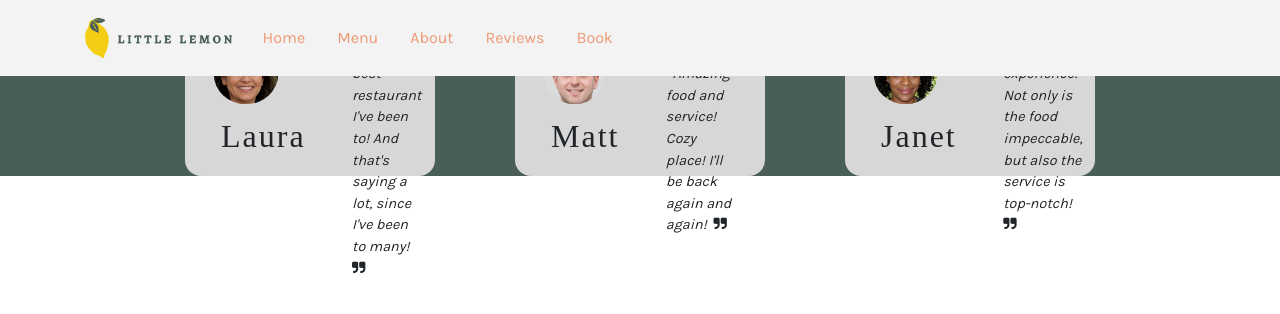
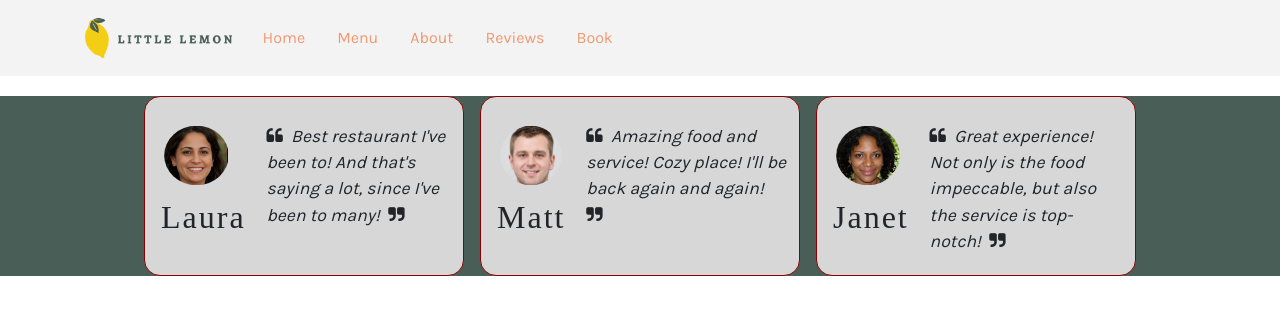
Before and after one commit to JBreitenbr/Frontend-Developer-Capstone, a React (Vite) app: page /Frontend-Developer-Capstone/reviews in a window 1280 px wide. Shown: the top 314 px of the page. Built offline with nearby package versions, Linux system fonts and the light colour scheme; a web font is replaced by a local one.

Commit message:
further layout improvements

```diff
--- a/src/components/About.jsx
+++ b/src/components/About.jsx
@@ -18,10 +18,7 @@ const About = () => {
           perspiciatis unde omnis iste natus error sit voluptatem accusantium
           doloremque laudantium, totam rem aperiam, eaque ipsa quae ab illo
           inventore veritatis et quasi architecto beatae vitae dicta sunt
-          explicabo. Nemo enim ipsam voluptatem quia voluptas sit aspernatur aut
-          odit aut fugit, sed quia consequuntur magni dolores eos qui ratione
-          voluptatem sequi nesciunt.
-        </p>
+          </p>
       </div>
       <div className="our-story-chefs">
         <img className="resto" src={resto1} alt="nouvelle cuisine" />
--- a/src/components/RevCard.jsx
+++ b/src/components/RevCard.jsx
@@ -3,7 +3,7 @@ const RevCard = ({ customer }) => {
   return (
     <div className="test-div"><div className="test-wrapper">
       <img src={customer.custImg} alt={customer.isCalled} className="test-pic" />
-      <h4 style={{fontSize:"2rem"}} className="cust-name">&nbsp;&nbsp;{customer.isCalled}</h4></div>
+      <h4 style={{fontSize:"2rem"}} className="cust-name">{customer.isCalled}</h4></div>
         <p className="test-para"><i className="fa fa-quote-left"></i>&nbsp;&nbsp;{customer.custRev}&nbsp;&nbsp;<i className="fa fa-quote-right"></i></p>
     </div>
   );
--- a/src/components/Reviews.jsx
+++ b/src/components/Reviews.jsx
@@ -2,7 +2,7 @@ import "../styles/Reviews.css";
 import RevCard from "./RevCard";
 import customerData from "../helpers/customers";
 const Reviews = () => {
-  return (<article>
+  return (<article style={{marginTop:"6rem",marginBottom:"2rem"}}>
     <div className="testis">
         {customerData.map((customer, index) => (
           <RevCard key={index} customer={customer} />
--- a/src/helpers/customers.jsx
+++ b/src/helpers/customers.jsx
@@ -6,7 +6,7 @@ const customerData = [
     id:1,
     custImg: testi1,
     isCalled: "Laura",
-    custRev:"The best restaurant I've been to! And that's saying a lot, since I've been to many!"
+    custRev:"Best restaurant I've been to! And that's saying a lot, since I've been to many!"
   },
   {
     id:2,
--- a/src/styles/Reviews.css
+++ b/src/styles/Reviews.css
@@ -1,8 +1,9 @@
 .testis {
+  margin-top: 3rem;
+  margin-bottom: 2rem;
   background-color:#495e57;
   display: flex;
   flex-direction: row;
-  gap: 2rem 1rem;
   margin-top: 1rem;
   margin-bottom: 1rem;
   justify-content: center;
@@ -13,15 +14,17 @@
   flex-direction: column;
   justify-content: flex-start;
   align-items: flex-start;
-  padding: 1rem 1rem 0.5rem 1rem;
-  height: 160px;
+  /*height: 160px;*/
 }
 .test-div {
   display: flex;
   background-color:#d7d7d7;
   border-radius: 1rem;
-  margin: 0px 2rem 0px 2rem;
-  width: 250px;
+  /*margin: 0px 2rem 0px 2rem;*/
+  width: 240px;
+  height: 180px;
+  margin: 0px;
+  border: 1px solid darkred;
 }
 .testimonial-card {
   padding: 1rem;
@@ -31,23 +34,38 @@
 .test-pic {
   height: 85px;
   border-radius: 50%;
-  padding: 0.8rem;
+  padding: 0.8rem 0.2rem 0.8rem 0.2rem;
 }
 .test-para {
-  padding: 1.6rem 1.9rem 1.9rem 1.9rem;
+  padding: 1.6rem 0.7rem 1.9rem 0.3rem;
   height: 140px;
-  font-size: 0.9rem;
+  font-size: 0.95rem;
   font-style: italic;
 }
 
-@media (max-width: 800px){
+@media (max-width: 760px){
   .specials,.testis {
     flex-direction: column;
   }
 
   .test-div {
     width: 320px;
+  }
 
+  .test-para {
+    font-size:1.1rem;
+  }
+}
+
+@media (min-width: 1000px){
+
+  .test-div {
+    width: 320px;
+  }
+  .test-para {
+    font-size:1.1rem;
+  }
+}
 .testimonial-card img {
   width: 8rem;
   height: 8rem;
```
